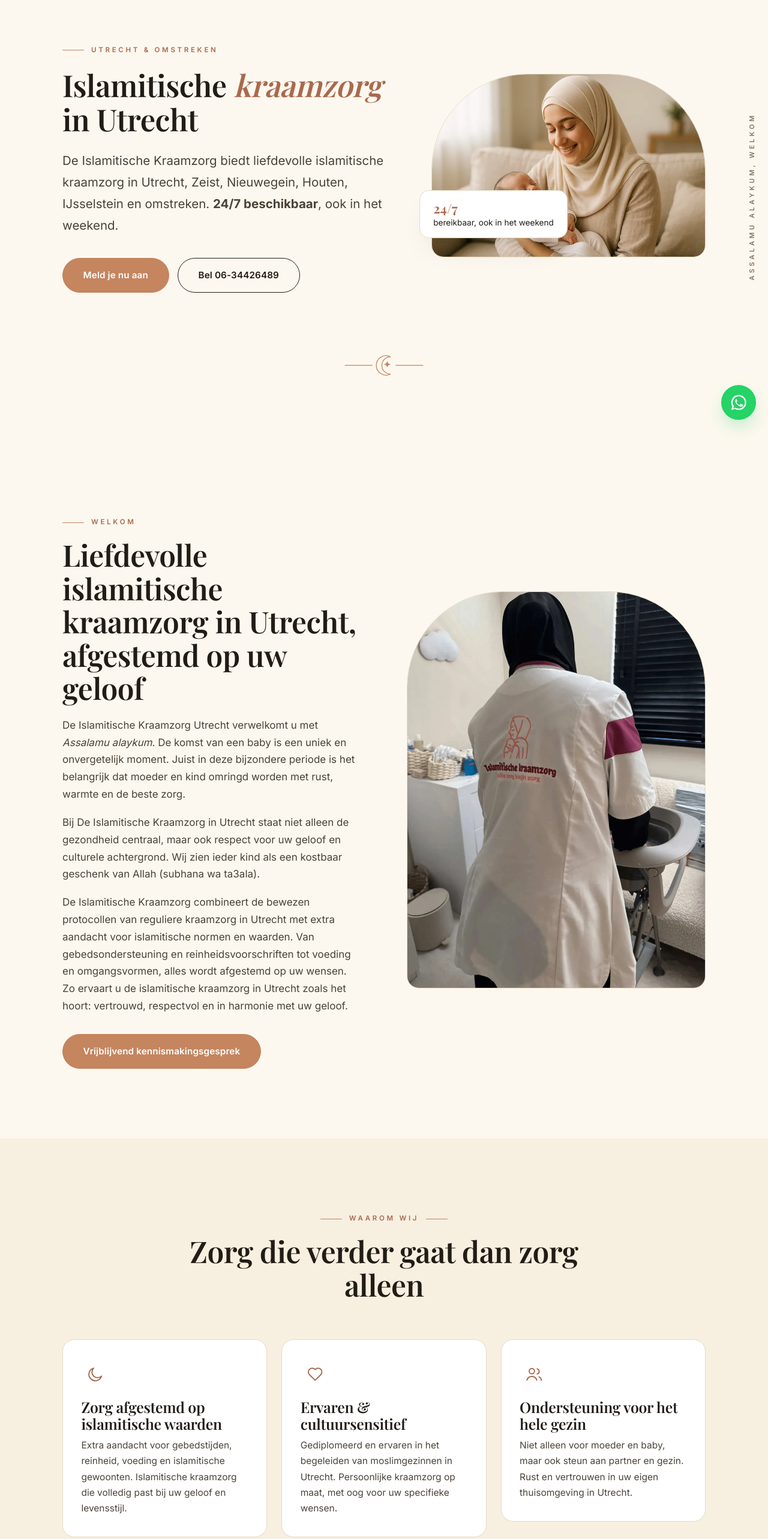
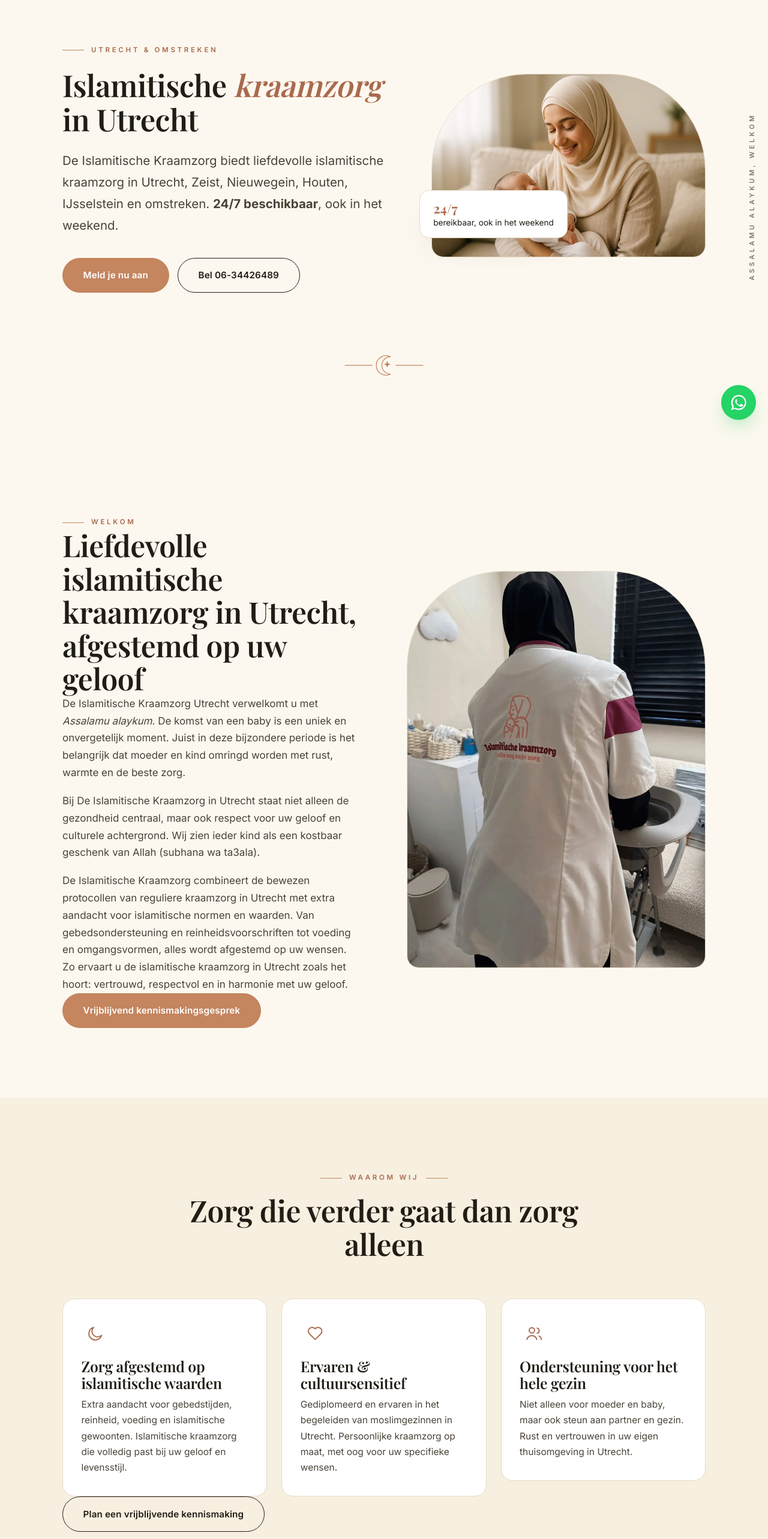
Before and after one commit to Maximustopdeals/De-Islamitische-Kraamzorg, a Next.js app: page / in a window 1280 px wide. Shown: the part 80-2646 px from the top of the page at 60% size. Built offline with nearby package versions, Linux system fonts and the light colour scheme; a web font is replaced by a local one.

Commit message:
Refactor page.tsx for improved structure and semantics

```diff
--- a/src/app/page.tsx
+++ b/src/app/page.tsx
@@ -86,16 +86,13 @@ export default function Home() {
 
           <Reveal delay={0.15} className="hero__media">
             <div className="frame">
-              {/* eslint-disable-next-line @next/next/no-img-element */}
-              <img
+              <Image
                 src="/images/trotse-moeder-baby.webp"
-                srcSet="/images/trotse-moeder-baby-480.webp 480w, /images/trotse-moeder-baby-768.webp 768w, /images/trotse-moeder-baby-1152.webp 1152w, /images/trotse-moeder-baby.webp 1536w"
-                sizes="(max-width: 900px) 100vw, 45vw"
                 alt="Trotse moeder met haar pasgeboren baby"
                 width={1536}
                 height={1024}
-                fetchPriority="high"
-                decoding="async"
+                sizes="(max-width: 900px) 100vw, 45vw"
+                priority
               />
             </div>
             <div className="hero__badge">
@@ -108,12 +105,12 @@ export default function Home() {
       </section>
 
       {/* Intro */}
-      <section className="section">
+      <section className="section" id="welkom">
         <div className="container">
           <div className="split">
             <Reveal>
               <span className="label">Welkom</span>
-              <h2 style={{ margin: "1rem 0 1.25rem" }}>
+              <h2 className="section__title">
                 Liefdevolle islamitische kraamzorg in Utrecht, afgestemd op uw
                 geloof
               </h2>
@@ -141,7 +138,7 @@ export default function Home() {
                   in harmonie met uw geloof.
                 </p>
               </div>
-              <div style={{ marginTop: "2rem" }}>
+              <div className="section__actions">
                 <Link href="/contact" className="btn">
                   Vrijblijvend kennismakingsgesprek
                 </Link>
@@ -178,7 +175,7 @@ export default function Home() {
               </Reveal>
             ))}
           </div>
-          <div style={{ textAlign: "center", marginTop: "3rem" }}>
+          <div className="section__actions center">
             <Link href="/contact" className="btn btn--outline">
               Plan een vrijblijvende kennismaking
             </Link>
@@ -189,7 +186,7 @@ export default function Home() {
       <TrustBar />
 
       {/* Werkgebieden */}
-      <section className="section">
+      <section className="section" id="werkgebied">
         <div className="container">
           <div className="section__head">
             <span className="label">Werkgebied</span>
@@ -218,7 +215,7 @@ export default function Home() {
               </Reveal>
             ))}
           </div>
-          <div style={{ marginTop: "2.5rem" }}>
+          <div className="section__actions">
             <Link href="/utrecht" className="btn btn--outline">
               Bekijk alle plaatsen in Utrecht →
             </Link>
```
